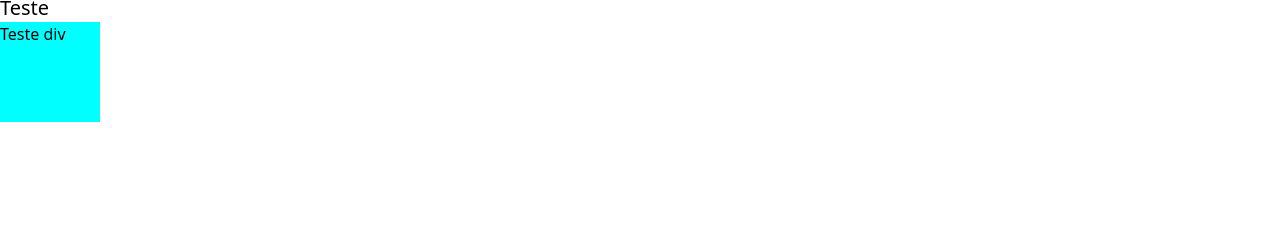
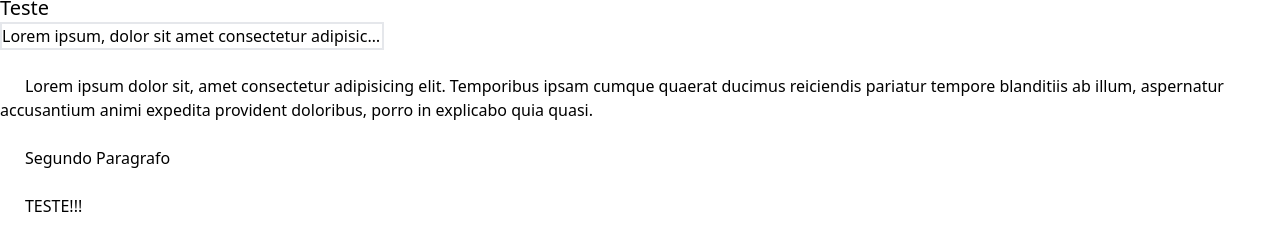
Before and after one commit to ThaisAlves7/Curso-Tailwindcss, a website: page evoluindo/src/index.html in a window 1280 px wide. Shown: the part 46-296 px from the top of the page. Drawn offline with Linux system fonts and the light colour scheme.

Commit message:
Limitando textos

```diff
--- a/evoluindo/src/index.html
+++ b/evoluindo/src/index.html
@@ -1,19 +1,36 @@
 <!DOCTYPE html>
 <html lang="pt-BR">
   <head>
-  <meta charset="UTF-8">
-  <meta name="viewport" content="width=device-width, initial-scale=1.0">
+    <meta charset="UTF-8" />
+    <meta name="viewport" content="width=device-width, initial-scale=1.0" />
     <title>Evoluindo com Tailwind CSS</title>
 
-  <link rel="stylesheet" href="/styles/output.css">
+    <link rel="stylesheet" href="/styles/output.css" />
   </head>
   <body>
     <h1>Sujeito Programador</h1>
 
     <h1 class="text-xl font-normal">Teste</h1>
 
-  <div class="card">
+    <div class="card hidden">
       <h2>Teste div</h2>
     </div>
+
+    <div class="border-2 w-96">
+      <div class="whitespace-nowrap overflow-hidden text-ellipsis">
+        Lorem ipsum, dolor sit amet consectetur adipisicing elit. Sit amet vero
+        dignissimos pariatur, quas veritatis perferendis eligendi molestias,
+        sint adipisci odit corrupti quidem repellendus. Mollitia, nostrum ut?
+        Ut, ad harum.
+      </div>
+    </div>
+
+    <p class="whitespace-pre-wrap leading-6">
+      Lorem ipsum dolor sit, amet consectetur adipisicing elit. Temporibus ipsam cumque quaerat ducimus reiciendis pariatur tempore blanditiis ab illum, aspernatur accusantium animi expedita provident doloribus, porro in explicabo quia quasi.
+
+      Segundo Paragrafo
+
+      TESTE!!!
+    </p>
   </body>
 </html>
```
Also changed, not shown: evoluindo/styles/output.css. Lines whose indentation alone changed are shown as unchanged.
